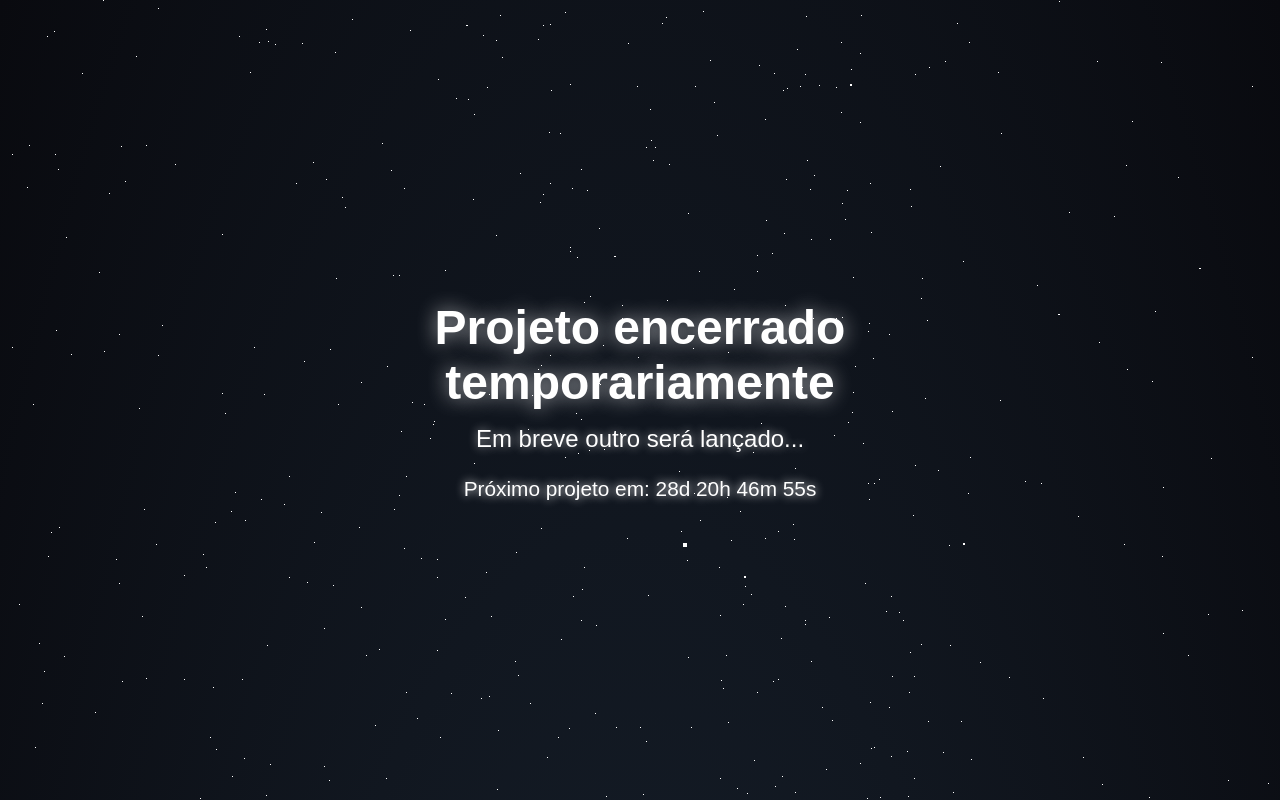
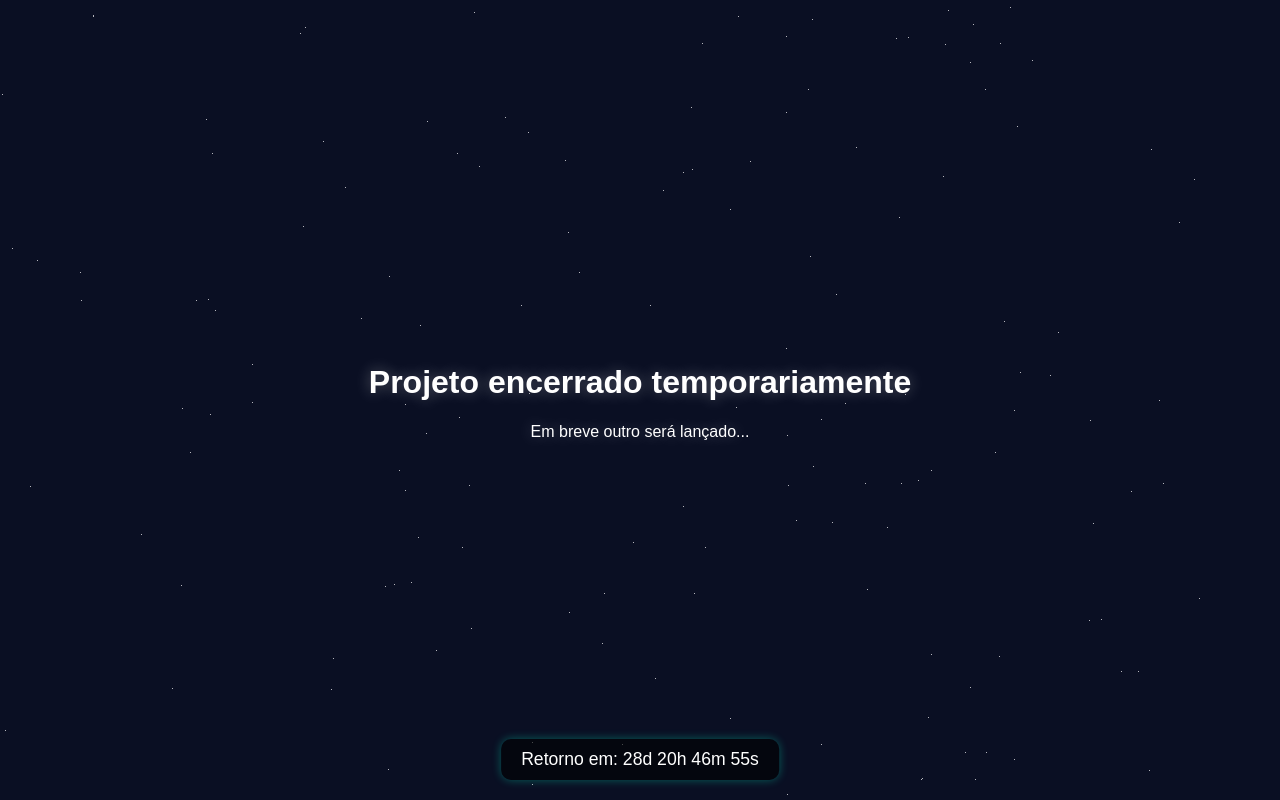
Before and after one commit to cryptitys/BibliotecaEstadual, a plain HTML site: page index.html in a window 1280 px wide. Shown: the top 800 px of the page. Drawn offline with nearby package versions, Linux system fonts and the light colour scheme.

Commit message:
Update index.html

```diff
--- a/index.html
+++ b/index.html
@@ -9,18 +9,11 @@
       padding: 0;
       min-height: 300vh;
       overflow-x: hidden;
-            background: radial-gradient(ellipse at bottom, #1b2735 0%, #090a0f 100%);
+      background: #0a0f23;
       font-family: 'Arial', sans-serif;
+      user-select: none;
       color: white;
-        }
-        canvas {
-            position: fixed;
-            top: 0;
-            left: 0;
-            display: block;
-            z-index: 0;
-        }
-        #info {
+    }#info {
   position: absolute;
   top: 50%;
   left: 50%;
@@ -28,71 +21,81 @@
   text-align: center;
   z-index: 2;
   opacity: 0;
-            animation: slideFadeIn 2s ease-out 1s forwards;
+  animation: slideFadeIn 1.5s ease-out 1s forwards;
 }
+
 @keyframes slideFadeIn {
   from { opacity: 0; transform: translate(-50%, -60%) scale(0.9); }
   to { opacity: 1; transform: translate(-50%, -50%) scale(1); }
 }
-        h1 {
-            font-size: 3em;
-            margin: 0;
-            text-shadow: 0 0 20px #ffffffaa;
-            color: #ffffff;
+
+h1, p {
+  text-shadow: 0 0 15px #ffffff55;
 }
-        p {
-            font-size: 1.5em;
-            margin-top: 15px;
-            text-shadow: 0 0 10px #ffffffaa;
-        }
+
 #extra-text {
   position: absolute;
-            top: 100%;
+  top: 80%;
   left: 50%;
   transform: translateX(-50%);
-            color: #f0f0f0;
+  color: #e0f7fa;
   text-align: center;
-            font-size: 1.1em;
+  font-size: 1.2em;
   opacity: 0;
   transition: opacity 0.8s ease, transform 0.8s ease;
   padding: 25px;
-            background: rgba(10, 10, 10, 0.85);
+  background: rgba(0, 0, 0, 0.8);
   border-radius: 15px;
   width: 85%;
   max-width: 450px;
-            box-shadow: 0 0 20px rgba(255, 255, 255, 0.3);
+  box-shadow: 0 0 20px rgba(255, 255, 255, 0.2);
   z-index: 2;
 }
+
 #extra-text.show {
   opacity: 1;
   transform: translate(-50%, -20px);
 }
+
 #countdown {
-            margin-top: 20px;
-            font-size: 1.3em;
-            color: #ffffff;
-            text-shadow: 0 0 10px #ffffff;
+  position: fixed;
+  bottom: 20px;
+  left: 50%;
+  transform: translateX(-50%);
+  background: rgba(0, 0, 0, 0.6);
+  padding: 10px 20px;
+  border-radius: 10px;
+  font-size: 1.1em;
+  box-shadow: 0 0 10px #00ffcc55;
+  z-index: 10;
 }
+
+canvas {
+  display: block;
+  position: fixed;
+  top: 0;
+  left: 0;
+  z-index: 0;
+}
+
   </style>
 </head>
 <body>
   <div id="info">
     <h1>Projeto encerrado temporariamente</h1>
     <p>Em breve outro será lançado...</p>
-        <div id="countdown"></div>
-    </div>
-    <div id="extra-text">
-        Por motivos pessoais e pela necessidade de maior flexibilidade de tempo, este projeto foi temporariamente encerrado. Agradeço sinceramente a todos que acompanharam e apoiaram até aqui. Este não é um adeus definitivo, mas uma pausa necessária para evoluir.
-    </div><script src="https://cdnjs.cloudflare.com/ajax/libs/three.js/r134/three.min.js"></script>
-<script>
-    // Fundo animado de estrelas com Three.js
+  </div>  <div id="extra-text">
+    Este projeto foi encerrado temporariamente por motivos pessoais, falta de tempo livre e por estar sendo desenvolvido sozinho. Agradeço a todos que acompanharam!
+  </div>  <div id="countdown"></div>  <script src="https://cdnjs.cloudflare.com/ajax/libs/three.js/r134/three.min.js"></script>  <script>
+    // Fundo 3D e efeitos visuais
     const scene = new THREE.Scene();
-    const camera = new THREE.PerspectiveCamera(60, window.innerWidth / window.innerHeight, 0.1, 1000);
+    const camera = new THREE.PerspectiveCamera(75, window.innerWidth / window.innerHeight, 0.1, 1000);
     const renderer = new THREE.WebGLRenderer({ alpha: true });
     renderer.setSize(window.innerWidth, window.innerHeight);
     document.body.appendChild(renderer.domElement);
 
     const starsGeometry = new THREE.BufferGeometry();
+    const starsMaterial = new THREE.PointsMaterial({ color: 0xffffff, size: 0.15, transparent: true, opacity: 0.7 });
     const starVertices = [];
     for (let i = 0; i < 1000; i++) {
       const x = (Math.random() - 0.5) * 1000;
@@ -101,20 +104,18 @@
       starVertices.push(x, y, z);
     }
     starsGeometry.setAttribute('position', new THREE.Float32BufferAttribute(starVertices, 3));
-    const starsMaterial = new THREE.PointsMaterial({ color: 0xffffff, size: 0.6 });
     const stars = new THREE.Points(starsGeometry, starsMaterial);
     scene.add(stars);
 
-    camera.position.z = 400;
-
+    camera.position.z = 5;
     function animate() {
       requestAnimationFrame(animate);
-        stars.rotation.y += 0.0007;
+      stars.rotation.y += 0.0005;
       renderer.render(scene, camera);
     }
     animate();
 
-    // Texto extra ao rolar
+    // Extra text on scroll
     const extraText = document.getElementById('extra-text');
     window.addEventListener('scroll', () => {
       const scrollPosition = window.scrollY;
@@ -125,16 +126,16 @@
       }
     });
 
-    // Cronômetro fixo até 2025-07-30
-    const countdownEl = document.getElementById("countdown");
-    const end = new Date(1753833600000); // 30 dias após 2025-06-30
+    // Cronômetro fixo (30 dias a partir de 2025-06-30T00:00:00Z)
+    const countdown = document.getElementById('countdown');
+    const endDate = new Date("2025-07-30T00:00:00Z").getTime();
 
     function updateCountdown() {
-        const now = new Date();
-        const distance = end - now;
+      const now = new Date().getTime();
+      const distance = endDate - now;
 
       if (distance < 0) {
-            countdownEl.innerHTML = "O novo projeto chegou!";
+        countdown.innerHTML = "Novo projeto disponível em breve.";
         return;
       }
 
@@ -143,12 +144,10 @@
       const minutes = Math.floor((distance % (1000 * 60 * 60)) / (1000 * 60));
       const seconds = Math.floor((distance % (1000 * 60)) / 1000);
 
-        countdownEl.innerHTML = `Próximo projeto em: ${days}d ${hours}h ${minutes}m ${seconds}s`;
+      countdown.innerHTML = `Retorno em: ${days}d ${hours}h ${minutes}m ${seconds}s`;
     }
 
     setInterval(updateCountdown, 1000);
     updateCountdown();
-</script>
-
-</body>
+  </script></body>
 </html>
```
Lines whose indentation alone changed are shown as unchanged.
